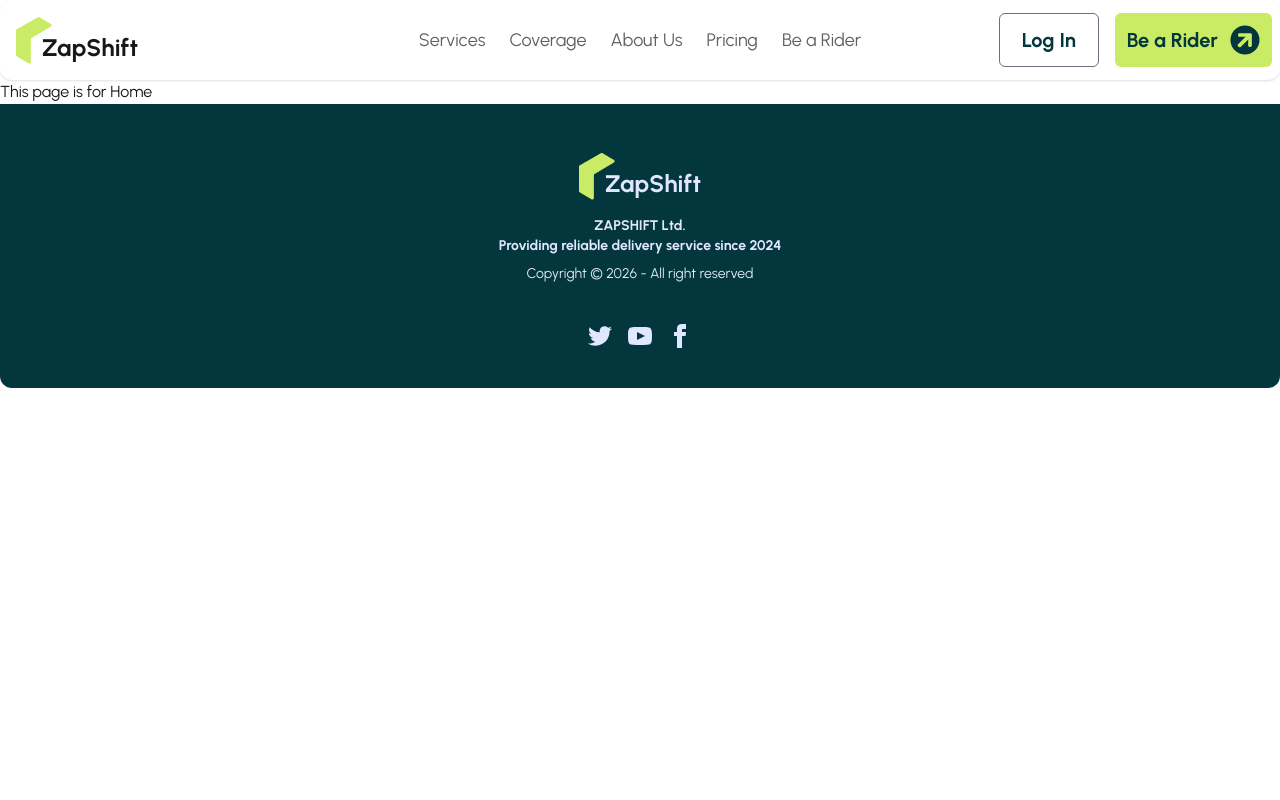
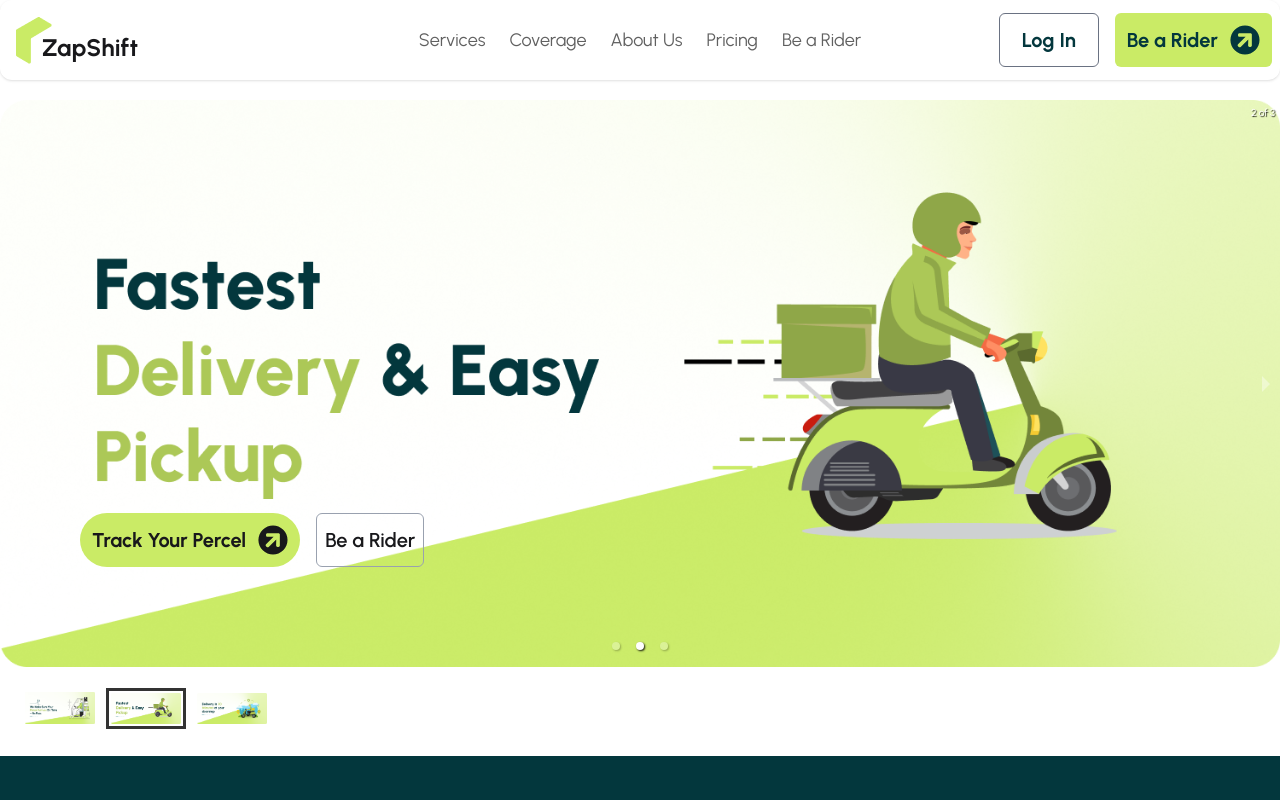
Before and after one commit to fahim-shareear/zap-shift-main, a React app in the folder zap-shift-ui/: page / in a window 1280 px wide. Shown: the top 800 px of the page. Built offline with nearby package versions, Linux system fonts and the light colour scheme; the HTML template or start-up script is replaced by a standard one.

Commit message:
adding react-awesome-carousal and button on the carousal which is the banner

```diff
--- a/zap-shift-ui/package.json
+++ b/zap-shift-ui/package.json
@@ -16,6 +16,7 @@
     "react": "^19.2.0",
     "react-dom": "^19.2.0",
     "react-icons": "^5.5.0",
+    "react-responsive-carousel": "^3.2.23",
     "react-router": "^7.13.0",
     "tailwindcss": "^4.1.18"
   },
--- /dev/null
+++ b/zap-shift-ui/src/pages/home/Banner.jsx
@@ -0,0 +1,39 @@
+import React from 'react';
+import { Carousel } from 'react-responsive-carousel';
+import bannerImg1 from '../../assets/banner/banner1.png';
+import bannerImg2 from '../../assets/banner/banner2.png';
+import bannerImg3 from '../../assets/banner/banner3.png';
+import "react-responsive-carousel/lib/styles/carousel.min.css";
+import { FaArrowCircleRight } from 'react-icons/fa';
+
+const Banner = () => {
+    return (
+        <Carousel autoPlay={true} interval={3000} infiniteLoop={true} className='mt-5' emulateTouch={true} dynamicHeight={true}>
+            <div className="relative">
+                <img src={bannerImg1} />
+                <div className="flex itens-center justify-center gap-4 absolute left-20 bottom-25">
+                    <button className="bg-secondary rounded-full p-3 flex items-center justify-center cursor-pointer font-bold text-xl">Track Your Percel <span className="ml-3 text-3xl -rotate-45"><FaArrowCircleRight></FaArrowCircleRight></span></button>
+                    <button className="text-xl font-semibold rounded-md p-2 cursor-pointer border border-gray-400">Be a Rider</button>
+                </div>
+            </div>
+
+            <div className="relative">
+                <img src={bannerImg2} />
+                <div className="flex itens-center justify-center gap-4 absolute left-20 bottom-25">
+                    <button className="bg-secondary rounded-full p-3 flex items-center justify-center cursor-pointer font-bold text-xl">Track Your Percel <span className="ml-3 text-3xl -rotate-45"><FaArrowCircleRight></FaArrowCircleRight></span></button>
+                    <button className="text-xl font-semibold rounded-md p-2 cursor-pointer border border-gray-400">Be a Rider</button>
+                </div>
+            </div>
+
+            <div className="relative">
+                <img src={bannerImg3} />
+                <div className="flex itens-center justify-center gap-4 absolute left-20 bottom-25">
+                    <button className="bg-secondary rounded-full p-3 flex items-center justify-center cursor-pointer font-bold text-xl">Track Your Percel <span className="ml-3 text-3xl -rotate-45"><FaArrowCircleRight></FaArrowCircleRight></span></button>
+                    <button className="text-xl font-semibold rounded-md p-2 cursor-pointer border border-gray-400">Be a Rider</button>
+                </div>
+            </div>
+        </Carousel>
+    );
+};
+
+export default Banner;
--- a/zap-shift-ui/src/pages/home/Home.jsx
+++ b/zap-shift-ui/src/pages/home/Home.jsx
@@ -1,9 +1,10 @@
 import React from 'react';
+import Banner from './Banner';
 
 const Home = () => {
     return (
         <div>
-            This page is for Home
+            <Banner></Banner>
         </div>
     );
 };
```
Also changed, not shown: 1 other file (tests, documents, lock files or other folders).
